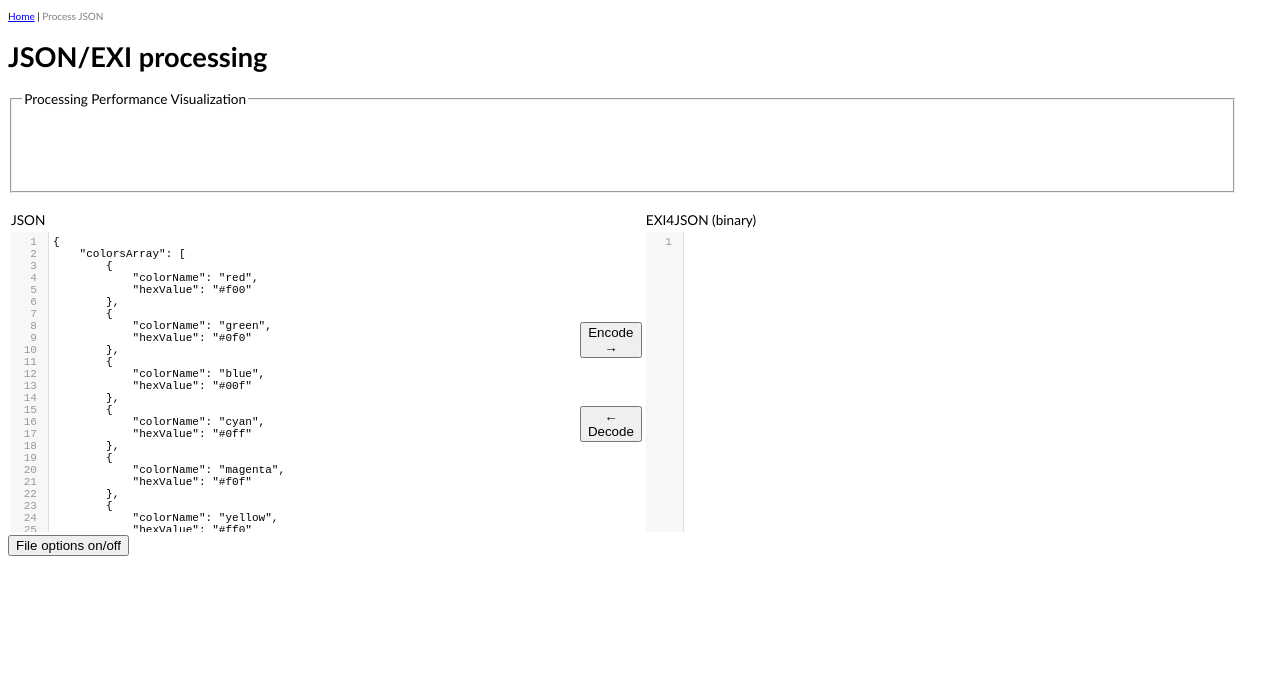
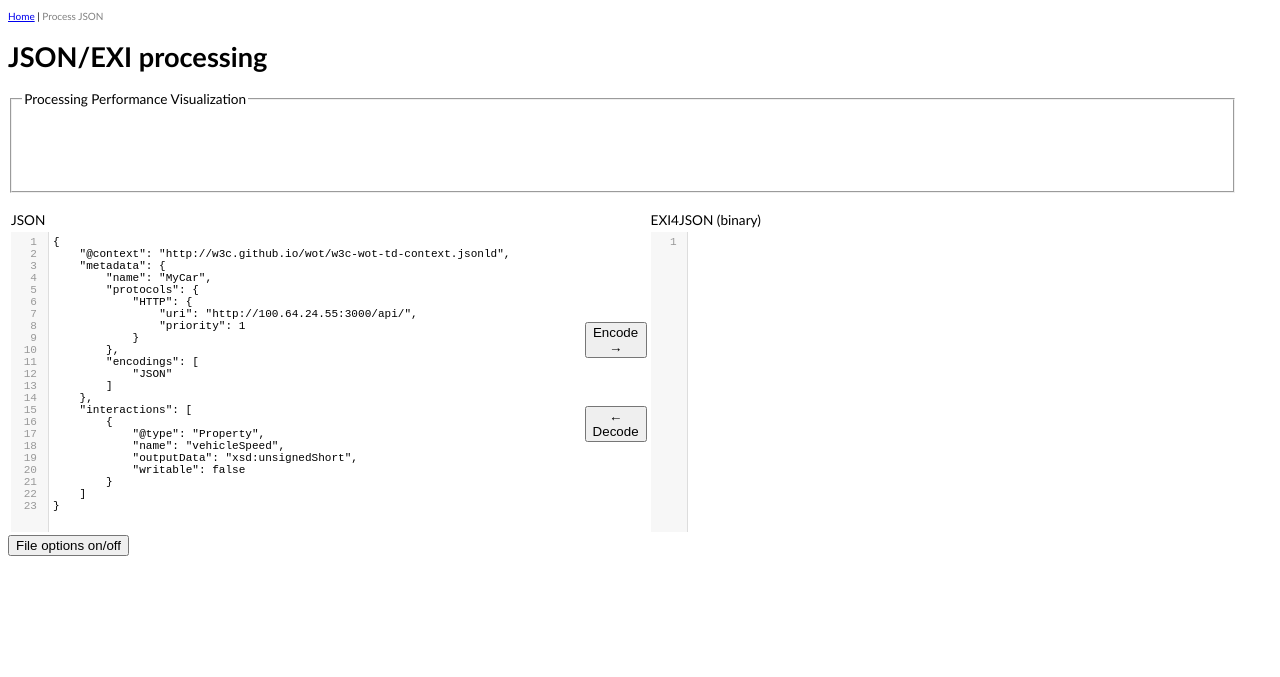
Before and after one commit to EXIficient/exificient.js, a plain HTML site: page demo/processJSON.html in a window 1280 px wide. Drawn offline with nearby package versions, Linux system fonts and the light colour scheme.

Commit message:
change JSON example to thing description

```diff
--- a/demo/processJSON.html
+++ b/demo/processJSON.html
@@ -211,36 +211,27 @@ if (gup('SharedStrings', null)) {
 	<tr>
 		<td style="width:50%">
 			<!-- readonly="readonly"  -->
-			<!-- Example from http://www.sitepoint.com/colors-json-example/ -->
+			<!-- JSON-LD thing description example -->
 			<textarea id="codeJSON" name="codeJSON">{
-	"colorsArray": [
+	"@context": "http://w3c.github.io/wot/w3c-wot-td-context.jsonld",
+	"metadata": {
+		"name": "MyCar",
+		"protocols": {
+			"HTTP": {
+				"uri": "http://100.64.24.55:3000/api/",
+				"priority": 1
+			}
+		},
+		"encodings": [
+			"JSON"
+		]
+	},
+	"interactions": [
 		{
-			"colorName": "red",
-			"hexValue": "#f00"
-		},
-		{
-			"colorName": "green",
-			"hexValue": "#0f0"
-		},
-		{
-			"colorName": "blue",
-			"hexValue": "#00f"
-		},
-		{
-			"colorName": "cyan",
-			"hexValue": "#0ff"
-		},
-		{
-			"colorName": "magenta",
-			"hexValue": "#f0f"
-		},
-		{
-			"colorName": "yellow",
-			"hexValue": "#ff0"
-		},
-		{
-			"colorName": "black",
-			"hexValue": "#000"
+			"@type": "Property",
+			"name": "vehicleSpeed",
+			"outputData": "xsd:unsignedShort",
+			"writable": false
 		}
 	]
 }</textarea>
```
